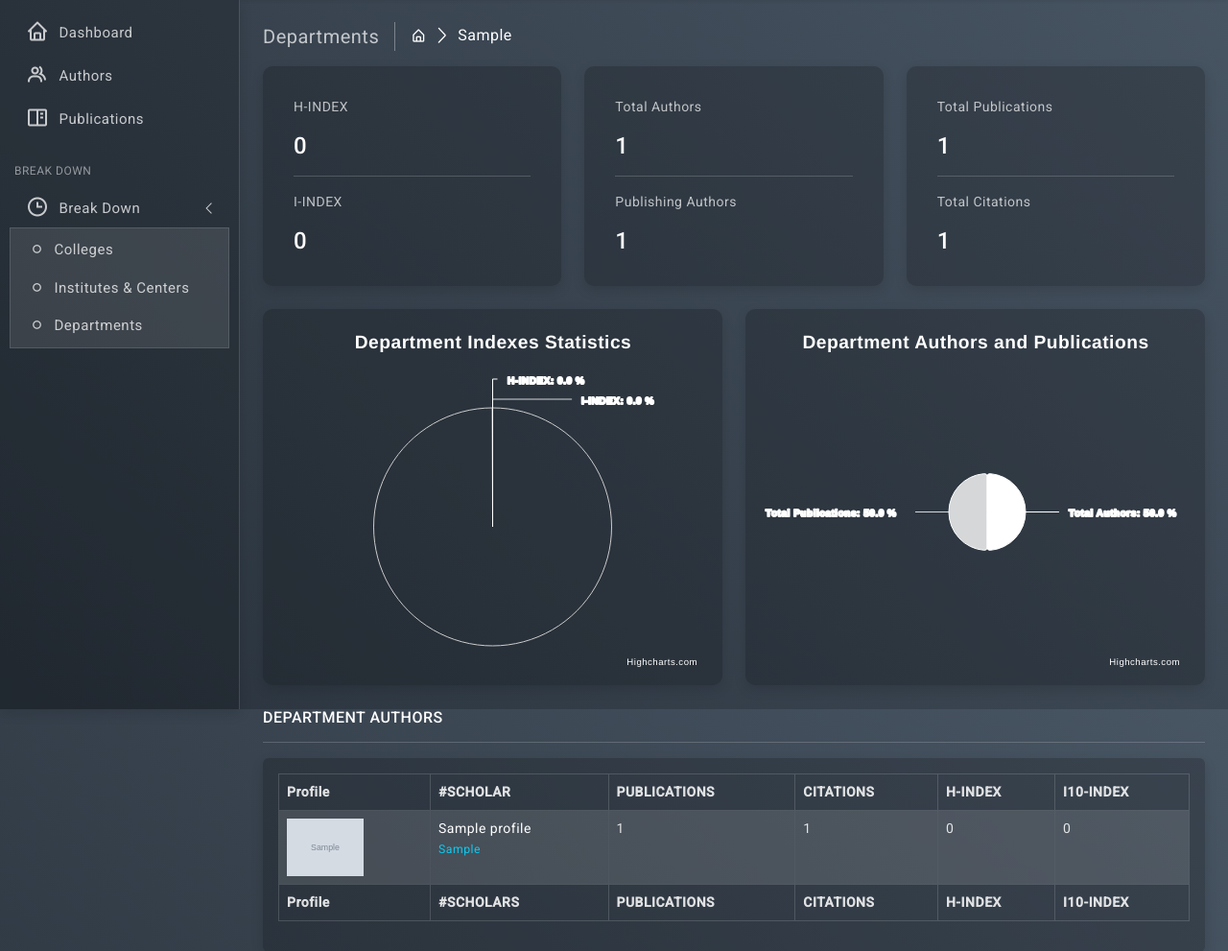
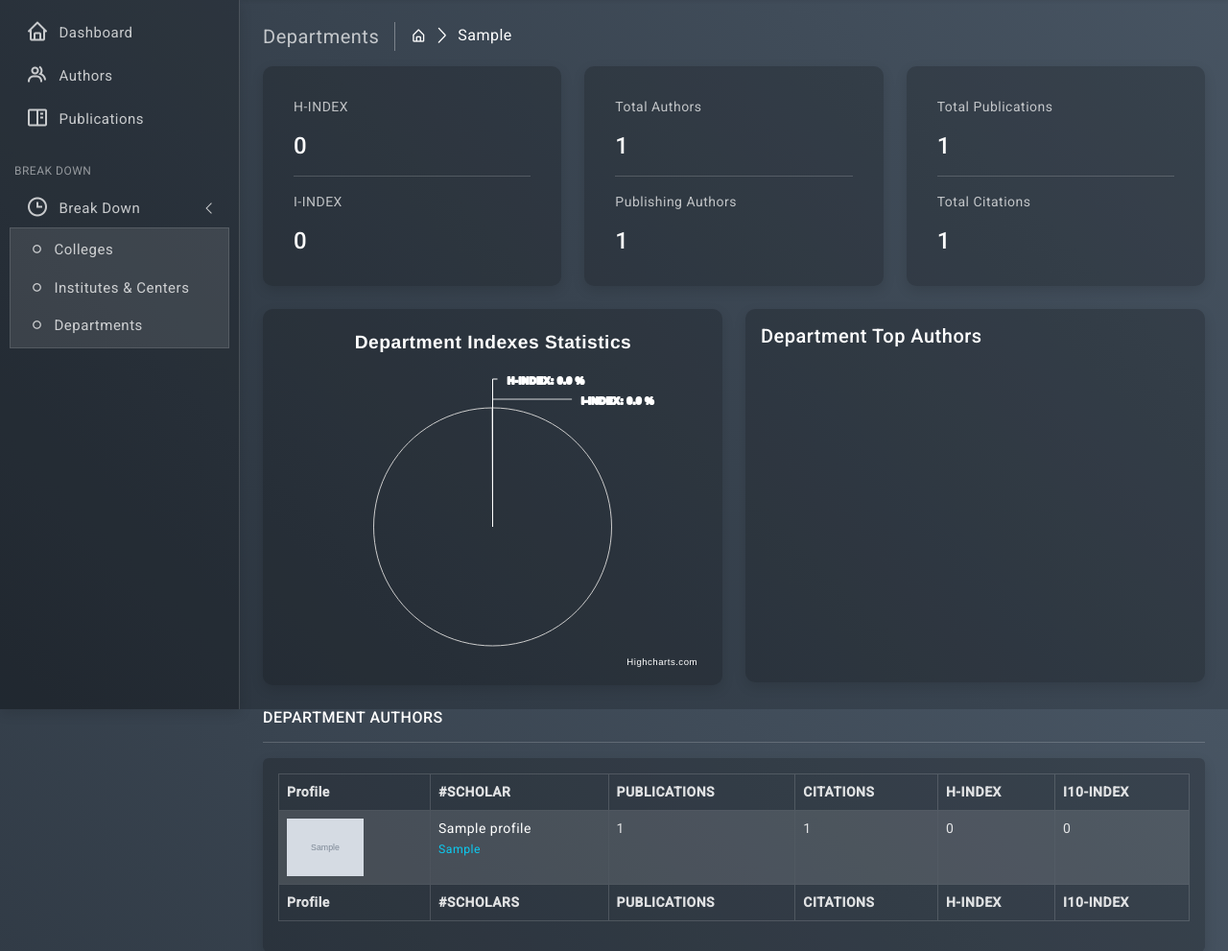
Before and after one commit to DevPrinceK/UG-Scholar, a Django app: page /department-details/?department=Sample in a window 1280 px wide. Shown: the part 61-1052 px from the top of the page at 96% size. Run offline with Django 4.2, Linux system fonts and the light colour scheme; tables that the repository leaves empty hold one stand-in row (values such as "Sample post"); grey boxes marked "Sample" are stand-in pictures; some libraries are stand-ins or nearby versions.

Commit message:
Update department-details.html

```diff
--- a/ug_scholar/dashboard/templates/pages/department-details.html
+++ b/ug_scholar/dashboard/templates/pages/department-details.html
@@ -72,8 +72,23 @@
             <div class="col-12 col-lg-6">
               <div class="card radius-10">
                   <div class="card-body">
+                    {% comment %}
                       <div id="authorNPubChart" data-performance="{{department_auth_pub_json}}"></div>
+                    {% endcomment %}
+
+                    <h5>Department Top Authors</h5>
+                    <div class="table-responsive" style="height: 325px; overflow-y: scroll;">
+                       {% for author in top_department_authors %}
+                       <hr>
+                        <div class="py-2">
+                            <p class="py-0"> <b>{{author.name}}</b> <span data-bs-toggle="tooltip" data-bs-placement="top" title="Publications">({{author.get_author_publications}})</span> | <span data-bs-toggle="tooltip" data-bs-placement="top" title="Citations">({{author.get_author_citations}})</span> </p>
+                            {{author.rank}}
+                        </div>
+                        <hr>
+                       {% endfor %}
+
                     </div>
+                </div>
               </div>
           </div>
         </div><!--end row-->
```
